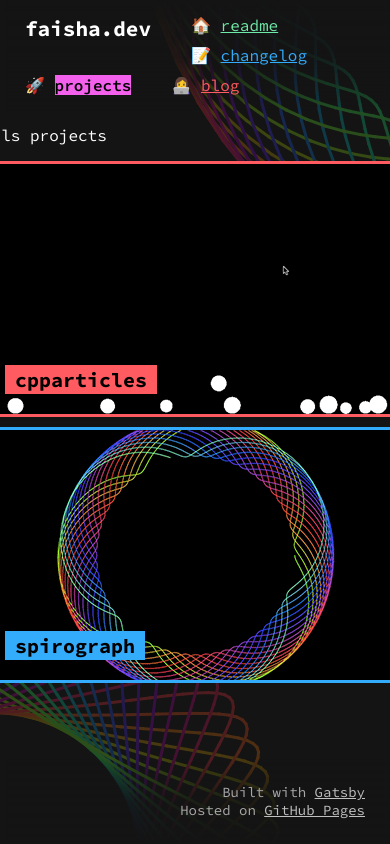
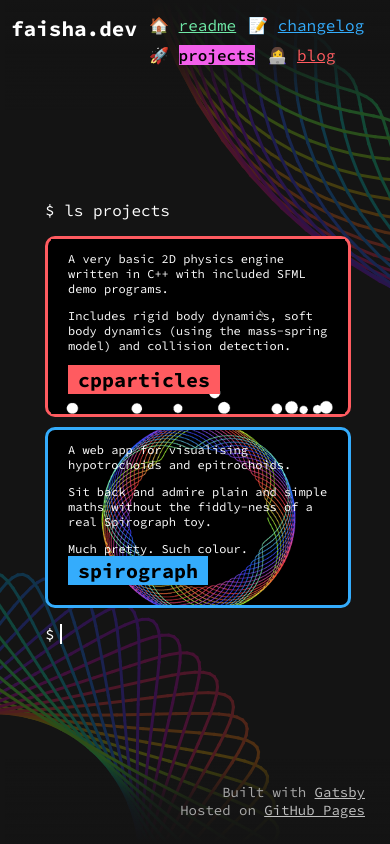
Before and after one commit to faishasj/personal-website-v1, a Gatsby site: page /projects in a window 390 px wide. Built offline with nearby package versions, Linux system fonts and the light colour scheme; Gatsby itself is replaced by a stand-in of ours.

Commit message:
feat(mobile): Improve responsiveness of page components

```diff
--- a/src/components/header.css
+++ b/src/components/header.css
@@ -28,3 +28,14 @@
   text-decoration: none;
   color: white;
 }
+
+.site-name {
+  font-size: 21px;
+  font-weight: 700;
+}
+
+@media (max-width: 455px) {
+  .navbar li {
+    padding: 5px 6px;
+  }
+}
--- a/src/components/header.js
+++ b/src/components/header.js
@@ -8,7 +8,7 @@ import "./header.css"
 
 const NavItem = ({ children, emoji, link, colour }) => {
   return (
-    <li>
+    <li class="nav-item">
       <span style={{ cursor: 'default' }}>{ emoji }&nbsp;</span>
       <HighlightedLink
         link={ link }
@@ -22,11 +22,7 @@ const NavItem = ({ children, emoji, link, colour }) => {
 
 const Header = () => (
   <ul class="navbar">
-    <li
-      class="site-name"
-      style={{ fontSize: '21px',
-                fontWeight: '700' }}
-    >
+    <li class="site-name">
       <a href="/">faisha.dev</a>
     </li>
     <NavItem
--- a/src/components/highlighted-link.js
+++ b/src/components/highlighted-link.js
@@ -19,7 +19,7 @@ const HighlightedLink = ({ children, link, colour }) => {
         className={ hover ? "hover" : null }
         style={ hover ? { backgroundColor: colour }
                       : { color: colour }}
-    >
+      >
         { children }
       </a>
     ) : (
--- a/src/pages/changelog.css
+++ b/src/pages/changelog.css
@@ -41,3 +41,9 @@
     max-width: 420px;
   }
 }
+
+@media (max-width: 520px) {
+  div.changelog-container {
+    max-width: 300px;
+  }
+}
--- a/src/pages/projects.css
+++ b/src/pages/projects.css
@@ -51,3 +51,28 @@
         margin-right: 0;
     }
 }
+
+@media (max-width: 460px) {
+    .projects-container {
+        max-width: 300px;
+    }
+
+    .project {
+        display: block;
+        width: 300px;
+        height: 175px;
+        margin-left: 0;
+        margin-right: 0;
+    }
+
+    .project img {
+        max-width: 300px;
+        max-height: 175px;
+    }
+
+    .project .description {
+        top: 0px;
+        font-size: 12px;
+        opacity: 1;
+    }
+}
```
Also changed, not shown: src/pages/index.css (+7 -1 lines).
